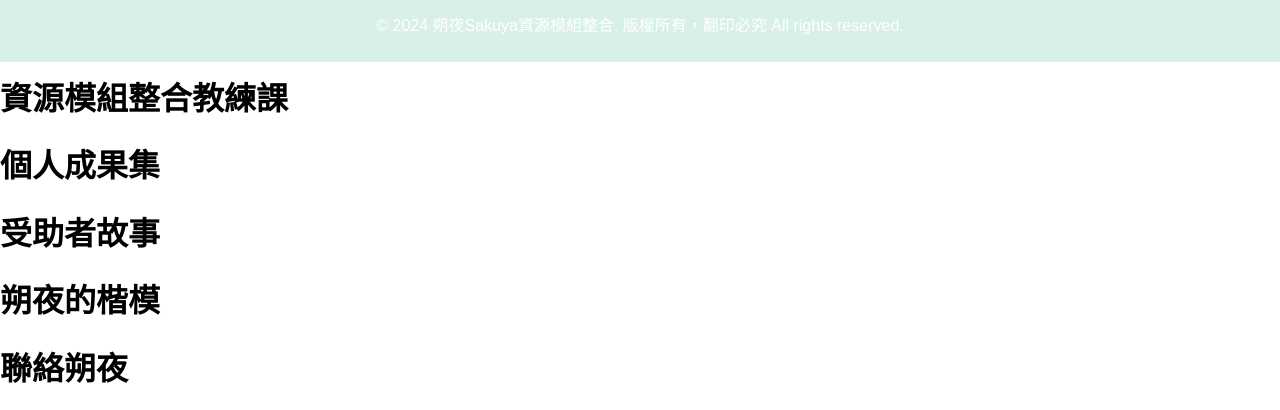
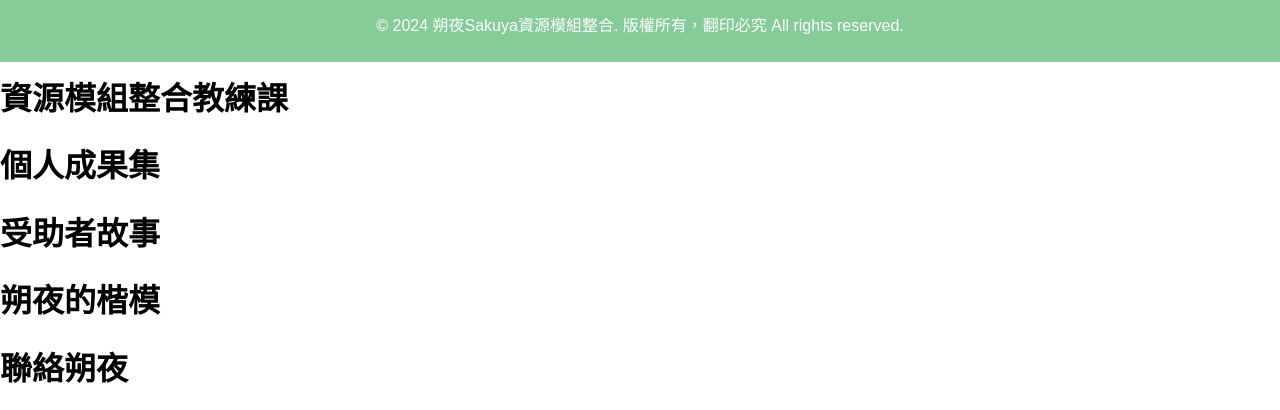
Before and after one commit to YURULIN1995/YURULIN1995.github.io, a plain HTML site: page index.html in a window 1280 px wide. Shown: the part 738-1148 px from the top of the page. Drawn offline with Linux system fonts and the light colour scheme.

Commit message:
Update index.html

```diff
--- a/index.html
+++ b/index.html
@@ -128,7 +128,7 @@
         }
 
         footer {
-            background-color: #d8f0e5;
+            background-color: #85cc98;
             color: #fff;
             text-align: center;
             padding: 10px 0;
```
